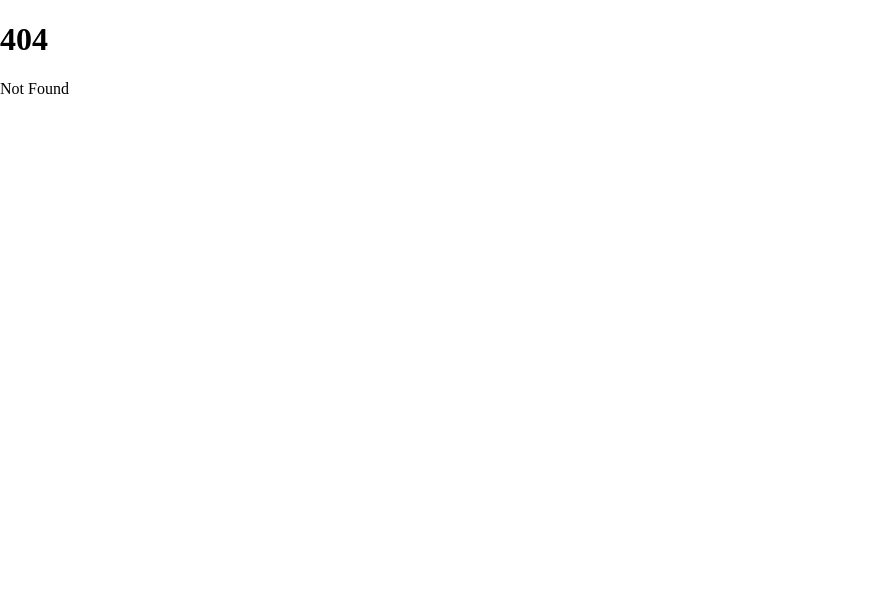
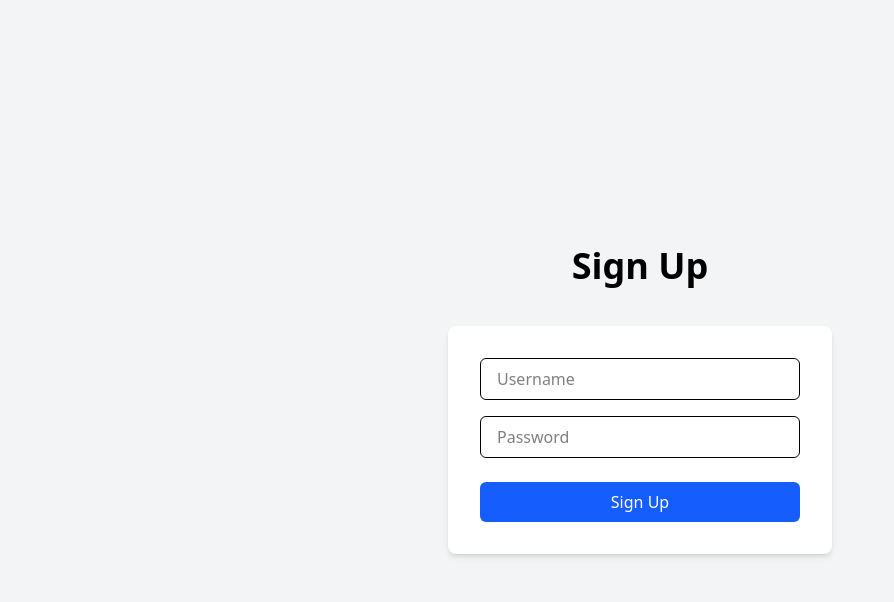
Before and after one commit to ellismcdougald/edmonton-bike-map, a SvelteKit app in the folder frontend/: page /signup in a window 1280 px wide. Before the commit this address had no page. Shown: the top 602 px of the page, without its empty margins (0-894 px from the left). Built offline with nearby package versions, Linux system fonts and the light colour scheme.

Commit message:
Create login and sign up apges with basic functionality

```diff
--- /dev/null
+++ b/frontend/src/routes/+layout.svelte
@@ -0,0 +1,5 @@
+<script>
+  import '../app.css';
+</script>
+
+<slot />
--- /dev/null
+++ b/frontend/src/routes/login/+page.svelte
@@ -0,0 +1,68 @@
+<script lang="ts">
+  import { goto } from '$app/navigation';
+
+  let username: string = '';
+  let password: string = '';
+  let errorMsg: string = '';
+  let isSubmitting: boolean = false;
+
+  async function handleLogin(event: SubmitEvent) {
+    event.preventDefault();
+    isSubmitting = true;
+    errorMsg = '';
+
+    const res = await fetch('http://localhost:8080/api/login', {
+      method: 'POST',
+      headers: { 'Content-Type': 'application/json' },
+      body: JSON.stringify({username, password})
+    });
+
+    if (res.ok) {
+      const data = await res.json();
+      localStorage.setItem('token', data.token);
+      goto('/');
+    } else {
+      const text = await res.text();
+      errorMsg = text ?? "Login failed.";
+    }
+
+    isSubmitting = false;
+  }
+</script>
+
+<div class="min-h-screen flex flex-col items-center justify-center bg-gray-100 px-4">
+  <h1 class="text-4xl font-extrabold mb-10">Login</h1>
+
+  <form
+    on:submit={handleLogin}
+    class="bg-white p-8 rounded-lg shadow-md w-full max-w-sm"
+  >
+    <input
+      type="text"
+      bind:value={username}
+      placeholder="Username"
+      required
+      class="w-full mb-4 px-4 py-2 border rounded-md focus:outline-none focus:ring-2 focus:ring-blue-500"
+    />
+
+    <input
+      type="password"
+      bind:value={password}
+      placeholder="Password"
+      required
+      class="w-full mb-6 px-4 py-2 border rounded-md focus:outline-none focus:ring-2 focus:ring-blue-500"
+    />
+
+    <button
+      type="submit"
+      class="w-full bg-blue-600 text-white py-2 rounded-md hover:bg-blue-700 transition"
+      disabled={isSubmitting}
+    >
+      {isSubmitting ? 'Logging in...' : 'Log In'}
+    </button>
+
+    {#if errorMsg}
+      <p class="mt-4 text-center text-red-600">{errorMsg}</p>
+    {/if}
+  </form>
+</div>
--- /dev/null
+++ b/frontend/src/routes/signup/+page.svelte
@@ -0,0 +1,66 @@
+<script lang="ts">
+  import { goto } from '$app/navigation';
+
+  let username = '';
+  let password = '';
+  let errorMsg = '';
+  let isSubmitting = false;
+
+  async function handleSignup(event: SubmitEvent) {
+    event.preventDefault();
+    isSubmitting = true;
+    errorMsg = '';
+
+    const res = await fetch("http://localhost:8080/api/signup", {
+      method: 'POST',
+      headers: { 'Content-Type': 'application/json' },
+      body: JSON.stringify({ username, password })
+    });
+
+    if (res.ok) {
+      goto('/login');
+    } else {
+      const text = await res.text();
+      errorMsg = text ?? 'Signup failed';
+    }
+
+    isSubmitting = false;
+  }
+</script>
+
+<div class="min-h-screen flex flex-col items-center justify-center bg-gray-100 px-4">
+  <h1 class="text-4xl font-extrabold mb-10">Sign Up</h1>
+
+  <form
+    on:submit={handleSignup}
+    class="bg-white p-8 rounded-lg shadow-md w-full max-w-sm"
+  >
+    <input
+      type="text"
+      bind:value={username}
+      placeholder="Username"
+      required
+      class="w-full mb-4 px-4 py-2 border rounded-md focus:outline-none focus:ring-2 focus:ring-blue-500"
+    />
+
+    <input
+      type="password"
+      bind:value={password}
+      placeholder="Password"
+      required
+      class="w-full mb-6 px-4 py-2 border rounded-md focus:outline-none focus:ring-2 focus:ring-blue-500"
+    />
+
+    <button
+      type="submit"
+      class="w-full bg-blue-600 text-white py-2 rounded-md hover:bg-blue-700 transition"
+      disabled={isSubmitting}
+    >
+      {isSubmitting ? 'Signing up…' : 'Sign Up'}
+    </button>
+
+    {#if errorMsg}
+      <p class="mt-4 text-center text-red-600">{errorMsg}</p>
+    {/if}
+  </form>
+</div>
```
Also changed, not shown: 1 other file (tests, documents, lock files or other folders).
